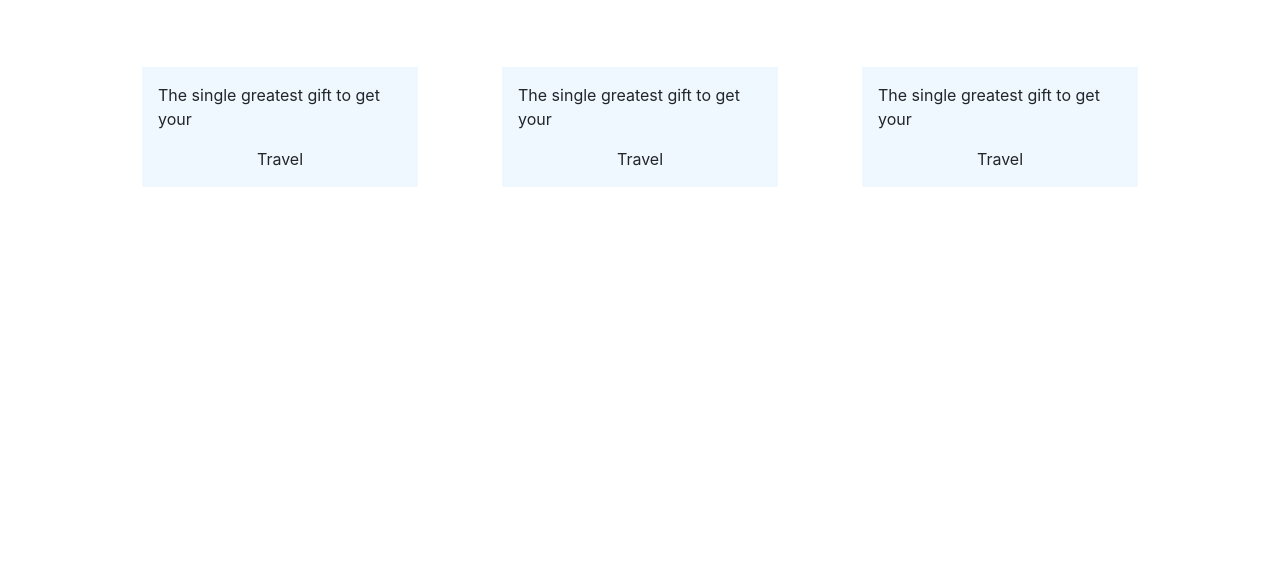
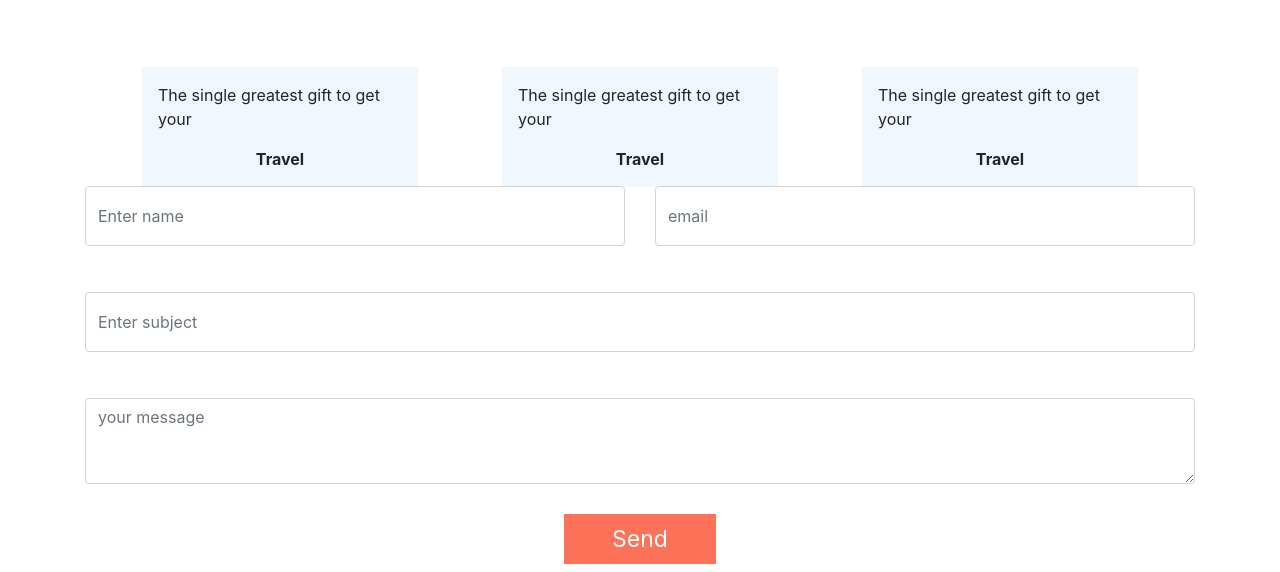
Before and after one commit to abu-taher-saikat/React_Portfolio, a React (Create React App) app: page / in a window 1280 px wide. Shown: the part 1267-1839 px from the top of the page. Before the commit the page ends 1454 px from the top, so only its background shows below. Built offline with nearby package versions, Linux system fonts and the light colour scheme.

Commit message:
contact form add

```diff
--- a/package.json
+++ b/package.json
@@ -6,7 +6,7 @@
     "@testing-library/jest-dom": "^5.12.0",
     "@testing-library/react": "^11.2.7",
     "@testing-library/user-event": "^12.8.3",
-    "bootstrap": "^5.0.1",
+    "bootstrap": "^4.6.0",
     "react": "^17.0.2",
     "react-bootstrap": "^1.6.0",
     "react-dom": "^17.0.2",
--- a/src/App.css
+++ b/src/App.css
@@ -44,3 +44,33 @@
   width: 100%;
 }
 /* Hero */
+
+
+/* contact form */
+
+.Form_Header{
+  padding-top: 100px;
+  line-height: 75px;
+  text-align: center;
+}
+.form_my_control input{
+  height: 60px;
+}
+.Form_button{
+  text-align: center;
+  /* width: 100px; */
+  padding: 8px 48px;
+  background: #fd735a;
+  font-size: 23px;
+  border-radius: 0px;
+  border: none;
+}
+.Form_textarea{
+  padding-top: 30px;
+}
+.First_row{
+  padding-top: 30px;
+}
+.form_my_control{
+  padding-top: 30px;
+}
--- a/src/App.js
+++ b/src/App.js
@@ -1,6 +1,7 @@
 import './App.css';
 import TopBar from './Components/NavBar';
 import Blog from './Sections/Blog/Blog.js';
+import Contact from './Sections/Contact';
 
 
 function App() {
@@ -8,6 +9,7 @@ function App() {
     <div className="App">
         <TopBar />
         <Blog/>
+        <Contact/>
     </div>
   );
 }
--- /dev/null
+++ b/src/Sections/Contact.js
@@ -0,0 +1,38 @@
+import React from "react";
+import { Form, Button, Container, Row, Col } from "react-bootstrap";
+import "../App.css";
+const Contact = () => {
+  return (
+    <Container className="Form_Header">
+      <h1 className="Form_top">Contact Here</h1>
+      <Form>
+        <Row className="First_row">
+          <Col>
+            <Form.Group controlId="formBasicEmail" className="form_my_control">
+              <Form.Control type="name" placeholder="Enter name" />
+            </Form.Group>
+          </Col>
+          <Col>
+            <Form.Group
+              controlId="formBasicPassword"
+              className="form_my_control"
+            >
+              <Form.Control type="email" placeholder="email" />
+            </Form.Group>
+          </Col>
+        </Row>
+        <Form.Group controlId="formBasicEmail" className="form_my_control">
+          <Form.Control type="name" placeholder="Enter subject" />
+        </Form.Group>
+        <Form.Group controlId="exampleForm.ControlTextarea1" className="Form_textarea"   >
+          <Form.Control as="textarea" rows={3} placeholder="your message" />
+        </Form.Group>
+        <Button variant="primary" type="submit" className="Form_button">
+          Send
+        </Button>
+      </Form>
+    </Container>
+  );
+};
+
+export default Contact;
```
Also changed, not shown: 1 other file (tests, documents, lock files or other folders).
